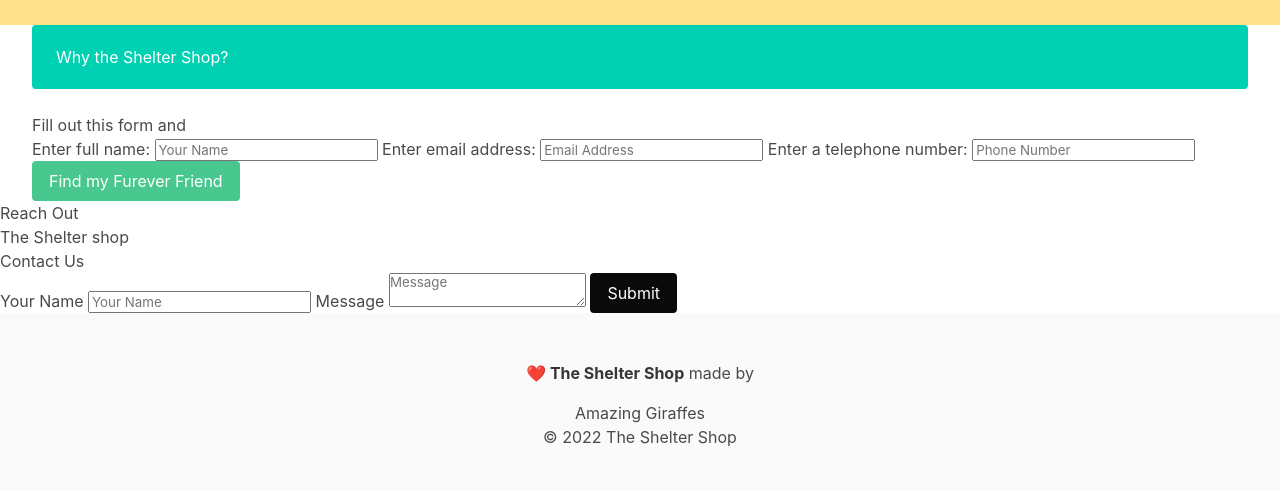
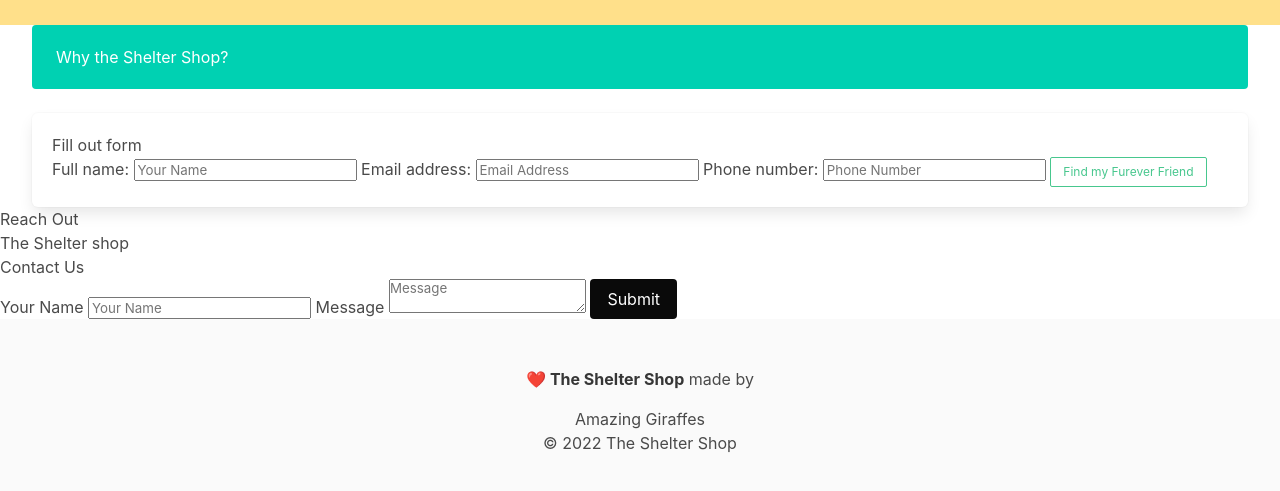
Before and after one commit to ozqr20/shelter-stop, a plain HTML site: page index.html in a window 1280 px wide. Shown: the part 131-622 px from the top of the page. Drawn offline with nearby package versions, Linux system fonts and the light colour scheme.

Commit message:
style box added

```diff
--- a/index.html
+++ b/index.html
@@ -59,22 +59,26 @@
 
 
             <div> <!---THIS CAN BE CHANGED TO A MAP MAYBE??-->
-                <h3><!--Form Title--></h3>
-                <p>Fill out this form and <!--What are we doing once they fill out form--></p>
-                <!--REMOVE THIS IF DOING MAP INSTEAD-->
+
+                <div class="block">
+                    <div class="box">
+                        <h1>Fill out form</h1>
                         <form>
-                    <label for="name">Enter full name:</label>
+                            <label for="name">Full name:</label>
                             <input type="text" placeholder="Your Name" name="name" id="name" class="form-input" />
-                    <label for="email">Enter email address:</label>
+                            <label for="email">Email address:</label>
                             <input type="email" placeholder="Email Address" name="email" id="email" class="form-input" />
-                    <label for="phone">Enter a telephone number:</label>
+                            <label for="phone">Phone number:</label>
                             <input type="tel" placeholder="Phone Number" name="phone" id="phone" class="form-input" />
-                    <button class="button is-success">Find my Furever Friend
+                            <button class="button is-success is-small is-outlined">Find my Furever Friend
                             </button>
                         </form>
                     </div>
+
+                </div>
+
+
         </section>
-        <!--end hero-->
 
 
             <p>
```
Lines whose indentation alone changed are shown as unchanged.
